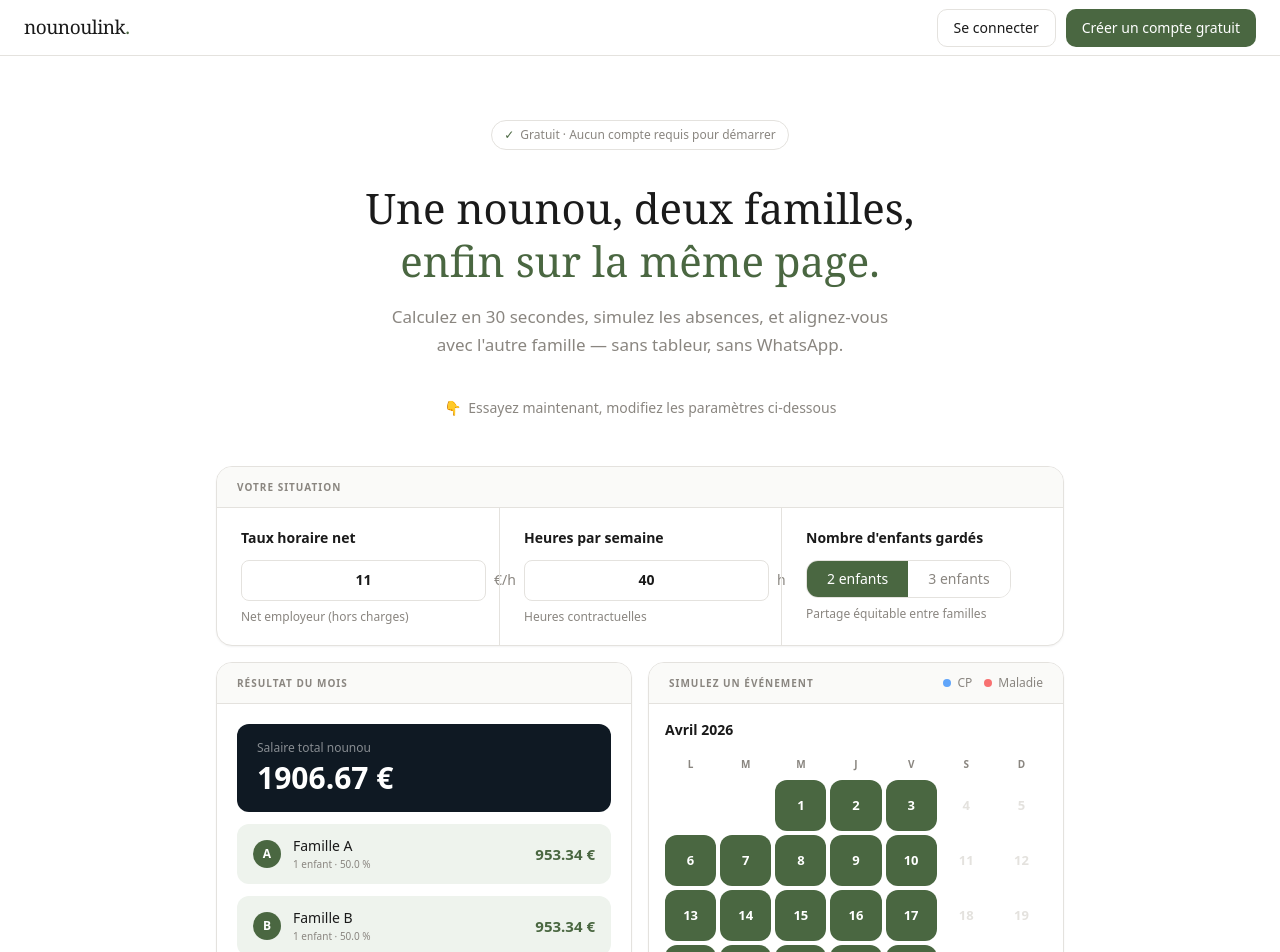
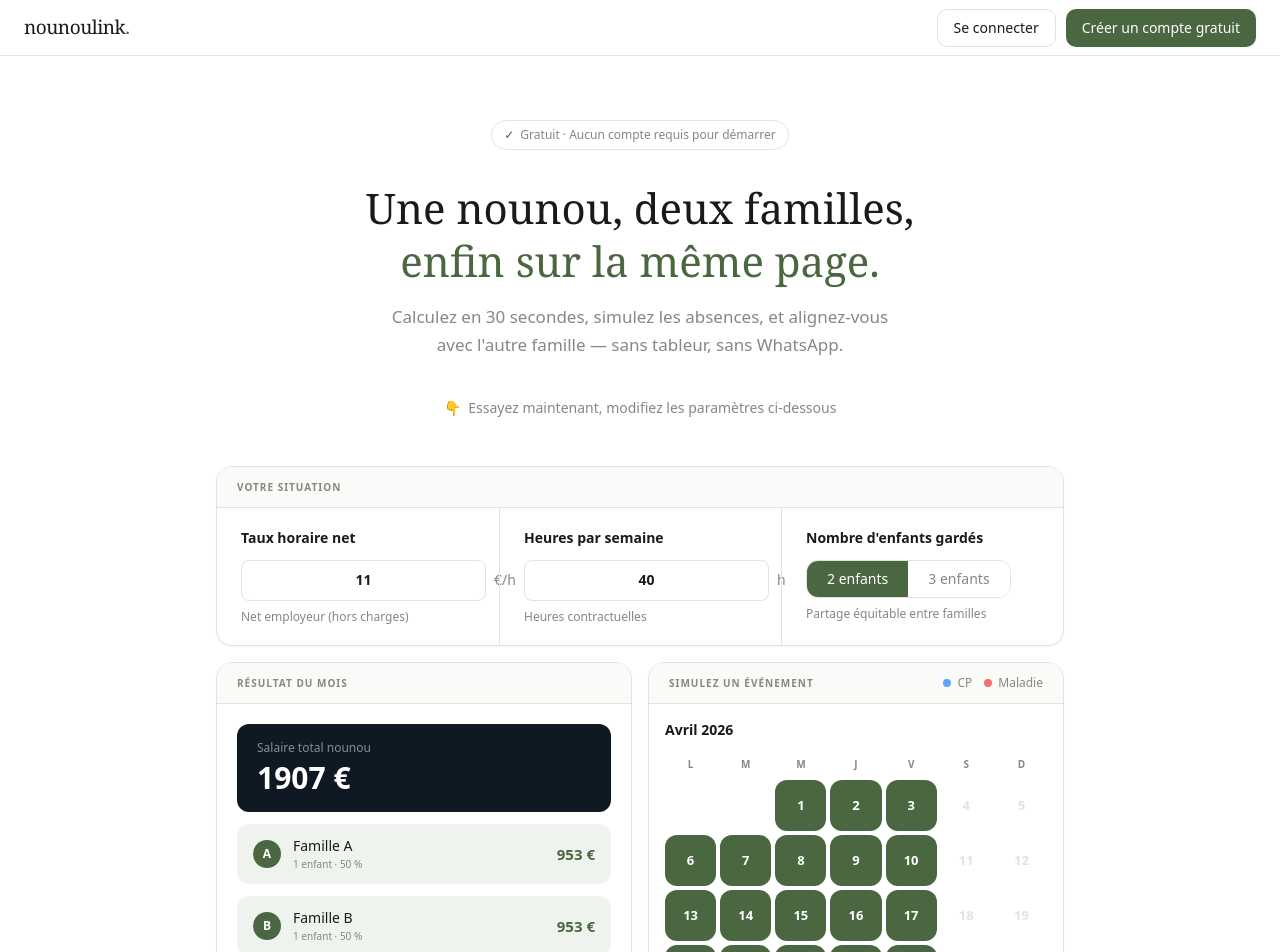
Before and after one commit to vicepreze/nannypay-front, a Next.js app: page /demo in a window 1280 px wide. Shown: the top 952 px of the page. Built offline with nearby package versions, Linux system fonts and the light colour scheme.

Commit message:
fix(demo): supprimer les décimales dans les montants et pourcentages
https://claude.ai/code/session_017BtePceWuTMPjetFarMx3C

```diff
--- a/components/LandingPage.tsx
+++ b/components/LandingPage.tsx
@@ -290,7 +290,7 @@ export function LandingPage() {
               <div className="p-5 space-y-3">
                 <div className="bg-[#0f1923] rounded-xl px-5 py-4">
                   <div className="text-xs text-white/50 mb-1">Salaire total nounou</div>
-                  <div className="text-3xl font-bold text-white">{salNetMens.toFixed(2)} €</div>
+                  <div className="text-3xl font-bold text-white">{salNetMens.toFixed(0)} €</div>
                   {joursMal > 0 && (
                     <div className="text-xs text-red-300 mt-2">
                       − {joursMal} jour{joursMal > 1 ? 's' : ''} maladie déduit{joursMal > 1 ? 's' : ''}
@@ -301,17 +301,17 @@ export function LandingPage() {
                   <span className="w-7 h-7 rounded-full bg-[var(--sage)] text-white text-xs font-bold flex items-center justify-center shrink-0">A</span>
                   <div className="flex-1">
                     <div className="text-sm font-medium text-[var(--ink)]">Famille A</div>
-                    <div className="text-[10px] text-[var(--dust)]">{nbA} enfant{nbA > 1 ? 's' : ''} · {(repartA * 100).toFixed(1)} %</div>
+                    <div className="text-[10px] text-[var(--dust)]">{nbA} enfant{nbA > 1 ? 's' : ''} · {(repartA * 100).toFixed(0)} %</div>
                   </div>
-                  <span className="text-[15px] font-bold text-[var(--sage)]">{salNetA.toFixed(2)} €</span>
+                  <span className="text-[15px] font-bold text-[var(--sage)]">{salNetA.toFixed(0)} €</span>
                 </div>
                 <div className="flex items-center gap-3 bg-[var(--sage-light)] rounded-xl px-4 py-3">
                   <span className="w-7 h-7 rounded-full bg-[var(--sage)] text-white text-xs font-bold flex items-center justify-center shrink-0">B</span>
                   <div className="flex-1">
                     <div className="text-sm font-medium text-[var(--ink)]">Famille B</div>
-                    <div className="text-[10px] text-[var(--dust)]">{nbB} enfant · {((1 - repartA) * 100).toFixed(1)} %</div>
+                    <div className="text-[10px] text-[var(--dust)]">{nbB} enfant · {((1 - repartA) * 100).toFixed(0)} %</div>
                   </div>
-                  <span className="text-[15px] font-bold text-[var(--sage)]">{salNetB.toFixed(2)} €</span>
+                  <span className="text-[15px] font-bold text-[var(--sage)]">{salNetB.toFixed(0)} €</span>
                 </div>
                 {hasCP && (
                   <p className="text-[11px] text-[var(--dust)] px-1">
@@ -382,8 +382,8 @@ export function LandingPage() {
                             <p className="font-semibold text-gray-600 mb-1">Proportionnel aux heures par enfant</p>
                             <p className="text-gray-400 leading-snug">Famille A garde 2 enfants, Famille B en garde 1. La répartition naturelle est 67 / 33.</p>
                             <div className="flex gap-4 mt-2 font-medium text-gray-500">
-                              <span>A · {salNetA.toFixed(2)} €</span>
-                              <span>B · {salNetB.toFixed(2)} €</span>
+                              <span>A · {salNetA.toFixed(0)} €</span>
+                              <span>B · {salNetB.toFixed(0)} €</span>
                             </div>
                           </>
                         ) : (
@@ -391,8 +391,8 @@ export function LandingPage() {
                             <p className="font-semibold text-gray-600 mb-1">Selon les aides — environ 60 / 40</p>
                             <p className="text-gray-400 leading-snug">Les aides CAF ne sont pas proportionnelles aux heures. La répartition au reste à charge est ~60 / 40.</p>
                             <div className="flex gap-4 mt-2 font-medium text-gray-500">
-                              <span>A · {salNetA.toFixed(2)} €</span>
-                              <span>B · {salNetB.toFixed(2)} €</span>
+                              <span>A · {salNetA.toFixed(0)} €</span>
+                              <span>B · {salNetB.toFixed(0)} €</span>
                             </div>
                             <button onClick={() => openAuth('register')}
                               className="text-emerald-500 font-semibold hover:underline mt-1.5 block">
```
